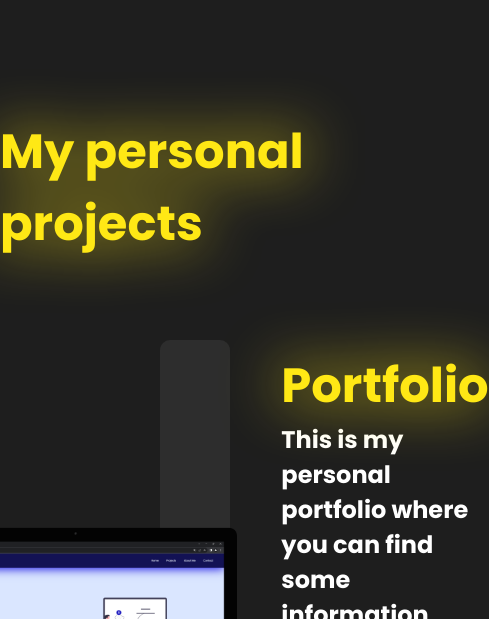
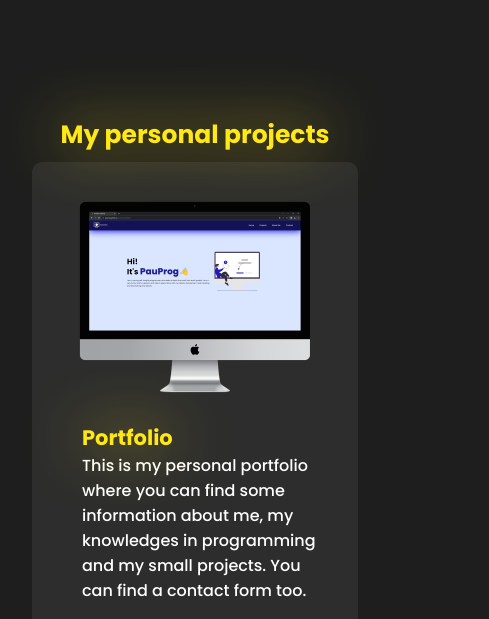
Before and after one commit to PauProg/pauprog-website, a plain HTML site: page index.html in a window 390 px wide. Shown: the part 670-1289 px from the top of the page, 489 px wide, since content can reach past the window. Drawn offline with nearby package versions, Linux system fonts and the light colour scheme.

Commit message:
Update style.css

```diff
--- a/style.css
+++ b/style.css
@@ -302,13 +302,33 @@ header {
     }
 }
 
+@media (max-width: 1444px) {
+    .project-block .text h1 {
+        font-size: 30px;
+    }
+
+    .project-block .text p {
+        font-size: 20px;
+        font-weight: 500;
+    }
+
+    .projects .project-block .text a i {
+        font-size: 25px;
+    }
+
+    .projects .project-block img {
+        width: 300px;
+        height: auto;
+    }
+}
+
 @media (max-width: 1402px) {
     .home {
         padding: 12rem 10rem;
     }
 }
 
-@media (max-width: 1241px) {
+@media (max-width: 1255px) {
     .home {
         padding: 12rem 2rem;
     }
@@ -329,6 +349,36 @@ header {
 
     .container .projects-down-text {
         display: none;
+    }
+}
+
+@media (max-width: 1081px) {
+    .project-block .text h1 {
+        font-size: 30px;
+    }
+
+    .project-block .text p {
+        font-size: 17px;
+        font-weight: 500;
+    }
+
+    .projects .project-block .text a i {
+        font-size: 25px;
+    }
+
+    .projects .project-block img {
+        width: 275px;
+        height: auto;
+    }
+}
+
+@media (max-width: 1000px) {
+    .projects .title h1 {
+        font-size: 37px;
+    }
+
+    .projects .project-block {
+        flex-direction: column;
     }
 }
 
@@ -359,6 +409,14 @@ header {
         height: auto;
         margin: 3rem auto auto auto;
     }
+
+    .projects .project-block {
+        margin: 2rem 7rem;
+    }
+
+    .projects .project-block:last-child {
+        margin-bottom: 3rem;
+    }
 }
 
 @media (max-width: 750px) {
@@ -382,6 +440,34 @@ header {
 
     .drop-menu {
         display: block;
+    }
+
+    .projects .project-block {
+        margin: 1rem 5rem;
+    }
+}
+
+@media (max-width: 625px) {
+    .projects .project-block {
+        margin: .5rem 2rem;
+    }
+
+    .projects .title h1 {
+        font-size: 33px;
+    }
+
+    .projects .project-block .text h1 {
+        font-size: 21px;
+    }
+
+    .projects .project-block .text p {
+        font-size: 16px;
+        padding-right: 1rem;
+    }
+
+    .projects .project-block img {
+        width: auto;
+        height: 250px;
     }
 }
 
@@ -409,6 +495,10 @@ header {
         font-size: 15px;
         font-weight: 300;
     }
+
+    .projects .title h1 {
+        font-size: 25px;
+    }
 }
 
 @media (max-width: 386px) {
```
